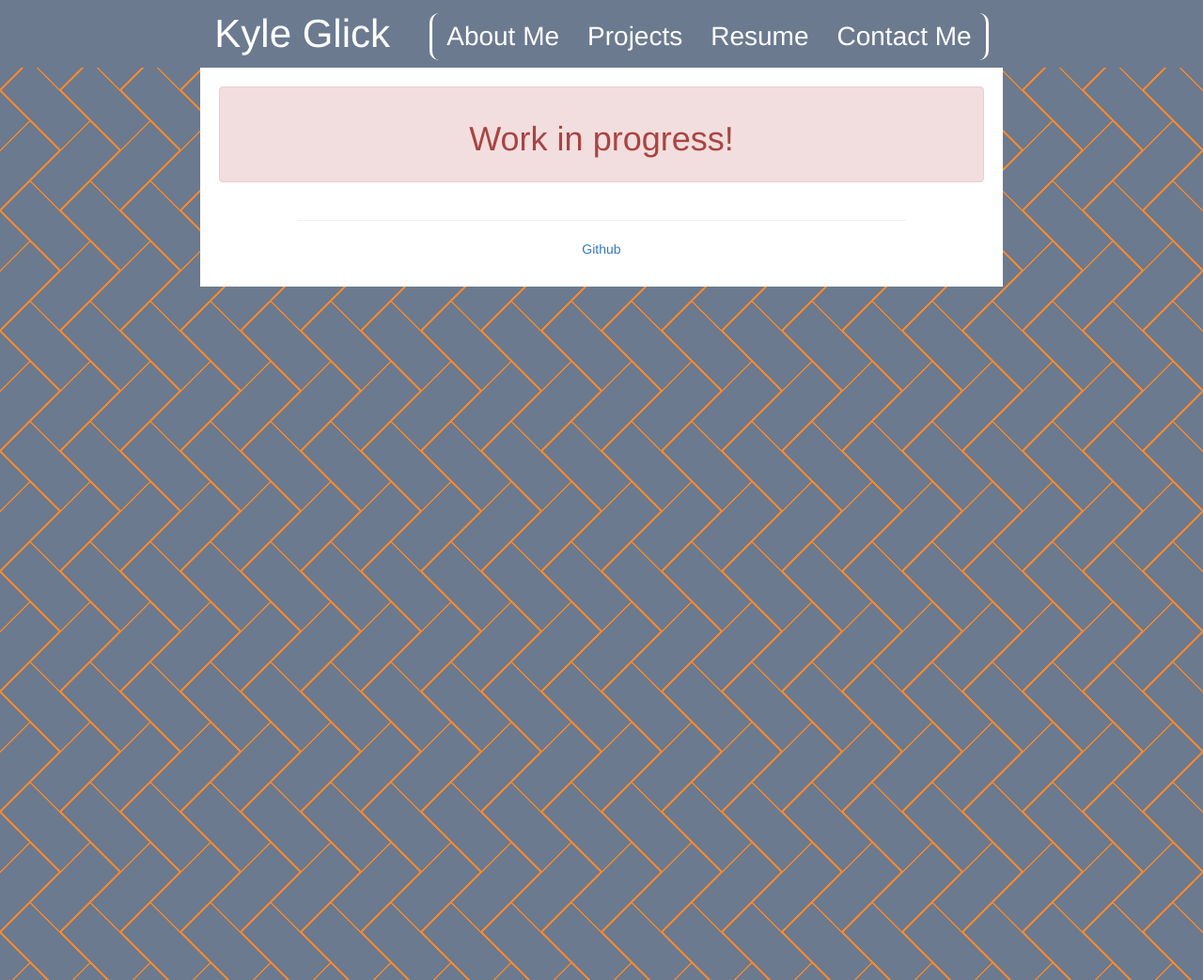
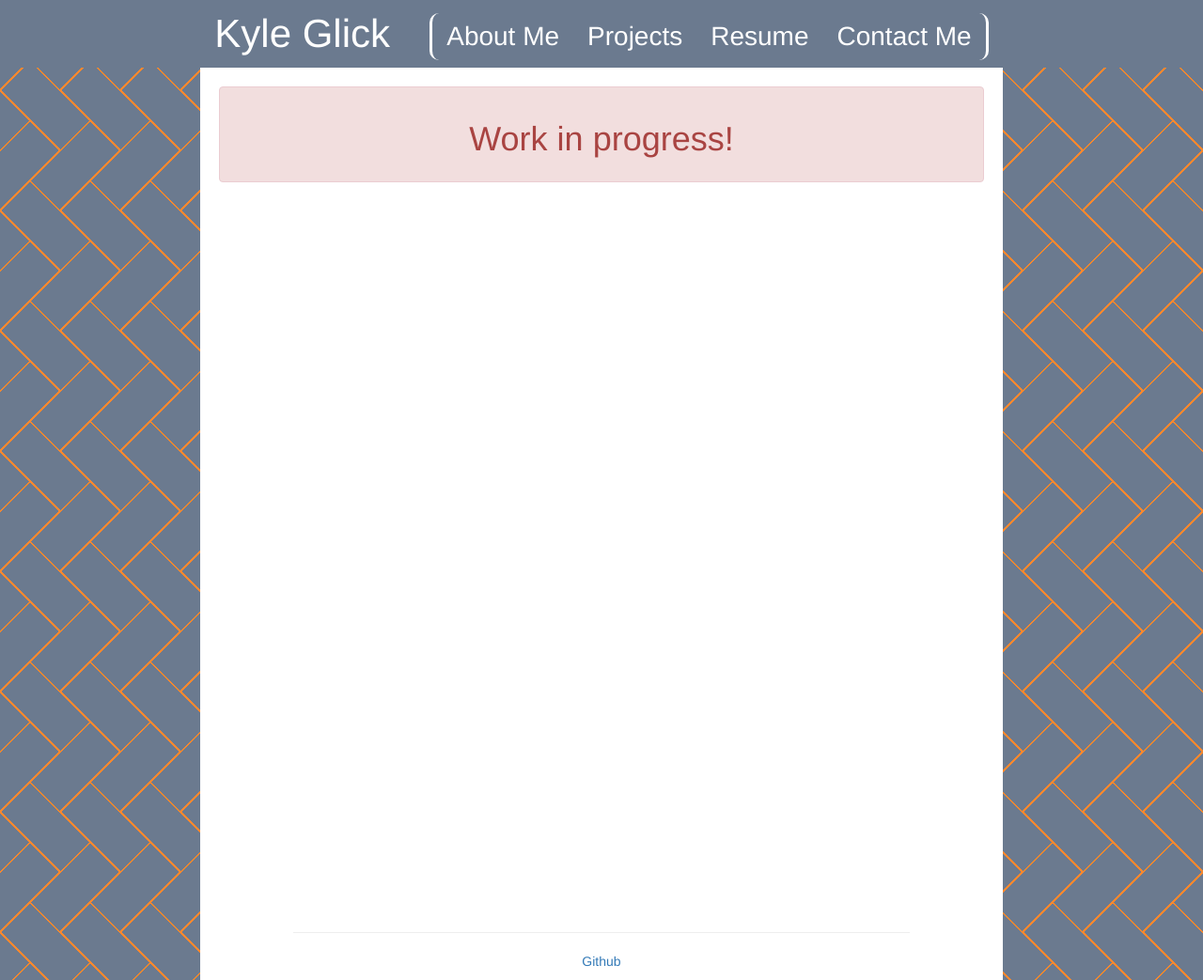
Before and after one commit to kayla-glick/kayla-glick.github.io, a Jekyll site: the page built from index.html, in a window 1280 px wide. Shown: the whole page at 94% size. Built offline with Jekyll 4.4.1, drawn with Linux system fonts in a browser that asks for light colours; nearby versions of some CDN libraries.

Commit message:
more layout fixes, final

```diff
--- a/_layouts/default.html
+++ b/_layouts/default.html
@@ -4,11 +4,11 @@
   <body>
     {% include header.html %}
     <div class="container col-sm-8 col-sm-offset-2">
-      <div class="content">
-        {{ content }}
-      </div>
-      <footer>
-        <div class="col-sm-10 col-sm-offset-1 text-center">
+      {{ content }}
+    </div>
+    <footer>
+      <div class="col-sm-8 col-sm-offset-2 text-center">
+        <div class="col-sm-10 col-sm-offset-1">
           <hr>
           <ul id="footer-links">
             <li>
@@ -16,8 +16,8 @@
             </li>
           </ul>
         </div>
-      </footer>
-    </div>
+      </div>
+    </footer>
     {% include back_to_top.html %}
   </body>
 </html>
--- a/assets/css/layout.css
+++ b/assets/css/layout.css
@@ -17,7 +17,7 @@ body {
     linear-gradient(225deg, var(--blueberry) 22px, var(--apricot) 22px, var(--apricot) 24px, transparent 24px, transparent 67px, var(--apricot) 67px, var(--apricot) 69px, transparent 69px)0 64px;
   background-color: var(--blueberry);
   background-size: 64px 128px;
-  min-height: 100%;
+  height: 100%;
 }
 
 /* Header */
@@ -68,15 +68,15 @@ body {
 /* Container */
 .container {
   background: white;
-  height: 100%;
   padding: 20px;
-}
-
-.content {
-  min-height: 85%;
+  min-height: 100%;
 }
 
 /* Footer */
+footer > div {
+  background: white;
+}
+
 #footer-links {
   padding: 0px;
   list-style: none;
```
Also changed, not shown: _layouts/projects.html (+8 -6 lines).
